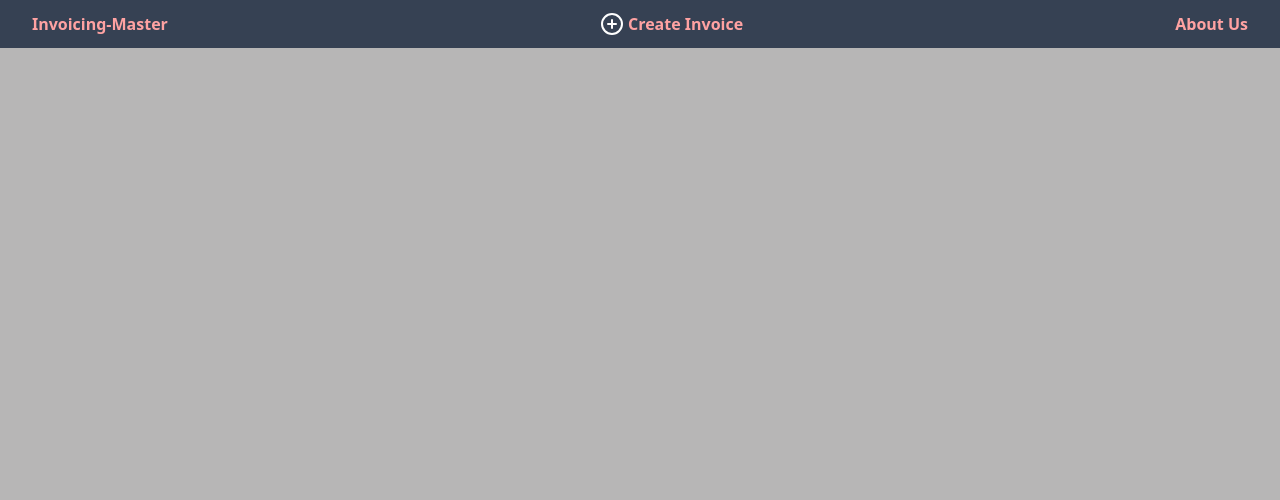
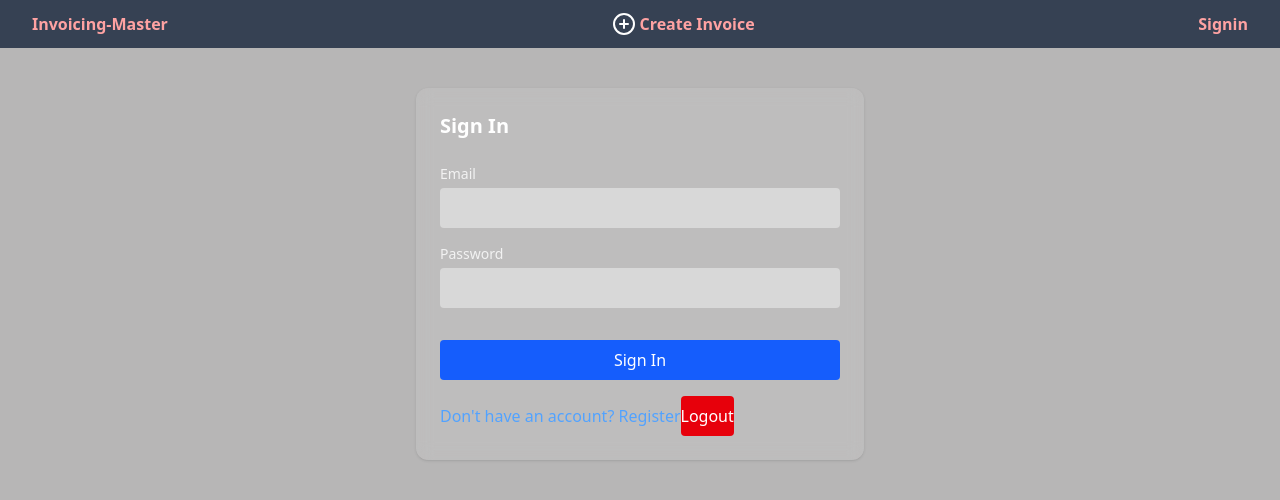
Before and after one commit to jomard44/invoicing, a React (Vite) app in the folder client/: page /auth in a window 1280 px wide. Shown: the top 500 px of the page. Built offline with nearby package versions, Linux system fonts and the light colour scheme.

Commit message:
client side auth

```diff
--- a/client/src/App.tsx
+++ b/client/src/App.tsx
@@ -1,10 +1,11 @@
 import { BrowserRouter, Routes, Route } from "react-router-dom";
 import Home from "./pages/Home";
-import About from "./pages/About";
+import Nothing from "./pages/Nothing";
 import Create from "./pages/Create";
 import Navbar from "./componenets/Navbar";
 import Edit from "./pages/Edit"
 import Delete from "./pages/Delete";
+import Auth from "./pages/Auth";
 
 function App() {
   return (
@@ -13,7 +14,8 @@ function App() {
       <Navbar />
         <Routes>
           <Route path={"/"} element={<Home />} />
-          <Route path={"/about"} element={<About/>} />
+          <Route path={"/auth"} element={<Auth/>} />
+          <Route path={"*"} element={<Nothing/>} />
           <Route path={"/create"} element={<Create/>} />
           <Route path={"/edit/:id"} element={<Edit/>} />
           <Route path={"/delete/:id"} element={<Delete/>} />
--- a/client/src/componenets/Navbar.tsx
+++ b/client/src/componenets/Navbar.tsx
@@ -8,7 +8,7 @@ const Navbar = () => {
 
         <Link to={"/"}><p className="ml-5 text-red-300 font-bold hover:text-white" >Invoicing-master</p></Link>
         <Link to={"/create"}><div className="flex"><CirclePlus className="mr-1"/><p className="text-red-300 font-bold hover:text-white">Create Invoice</p> </div></Link>
-        <Link to={"/about"}><p className="mr-5 text-red-300 font-bold hover:text-white">About Us</p> </Link>
+        <Link to={"/auth"}><p className="mr-5 text-red-300 font-bold hover:text-white">Signin</p> </Link>
 
     </div>
   )
--- a/client/src/pages/About.tsx
+++ /dev/null
@@ -1,10 +0,0 @@
-
-const About = () => {
-  return (
-    <div>
-      <h2>about</h2>
-    </div>
-  )
-}
-
-export default About
--- /dev/null
+++ b/client/src/pages/Auth.tsx
@@ -0,0 +1,111 @@
+import { useState } from "react";
+import { useNavigate } from "react-router-dom";
+
+const Auth = () => {
+  const [email, setEmail] = useState("");
+  const [password, setPassword] = useState("");
+  const [error, setError] = useState("");
+  const [isRegistering, setIsRegistering] = useState(false);
+  const navigate = useNavigate();
+
+  const handleSubmit = async (e: React.FormEvent<HTMLFormElement>) => {
+    e.preventDefault();
+    try {
+      const endpoint = isRegistering
+        ? "http://localhost:3000/api/auth/register"
+        : "http://localhost:3000/api/auth/login";
+
+      const response = await fetch(endpoint, {
+        method: "POST",
+        headers: {
+          "Content-Type": "application/json",
+        },
+        body: JSON.stringify({ email, password }),
+        credentials: "include",
+      });
+
+      const data = await response.json();
+      if (!response.ok) {
+        throw new Error(data.message || "Authentication failed");
+      }
+
+      console.log(
+        isRegistering ? "Registration successful" : "Login successful"
+      );
+      navigate("/");
+    } catch (err: any) {
+      setError(err.message);
+    }
+  };
+
+  const handleLogout = async () => {
+    try {
+      const response = await fetch("http://localhost:3000/api/auth/logout", {
+        method: "POST",
+        credentials: "include",
+      });
+
+      const data = await response.json();
+      if (!response.ok) {
+        throw new Error(data.message || "Logout failed");
+      }
+
+      console.log("Logout successful");
+      navigate("/login");
+    } catch (err: any) {
+      setError(err.message);
+    }
+  };
+
+  return (
+    <div className="max-w-md mx-auto mt-10 p-6 bg-white/10 backdrop-blur rounded-xl shadow">
+      <h2 className="text-xl font-semibold mb-6 text-white">
+        {isRegistering ? "Register" : "Sign In"}
+      </h2>
+      {error && <p className="text-red-500 text-sm mb-4">{error}</p>}
+      <form className="flex flex-col gap-4" onSubmit={handleSubmit}>
+        <div className="flex flex-col gap-1">
+          <label className="text-sm text-white/80">Email</label>
+          <input
+            type="email"
+            value={email}
+            onChange={(e) => setEmail(e.target.value)}
+            className="bg-white/40 rounded px-3 py-2 outline-none focus:ring-2 focus:ring-blue-500"
+          />
+        </div>
+
+        <div className="flex flex-col gap-1">
+          <label className="text-sm text-white/80">Password</label>
+          <input
+            type="password"
+            value={password}
+            onChange={(e) => setPassword(e.target.value)}
+            className="bg-white/40 rounded px-3 py-2 outline-none focus:ring-2 focus:ring-blue-500"
+          />
+        </div>
+
+        <button className="mt-4 bg-blue-600 hover:bg-blue-700 transition text-white rounded py-2 font-medium">
+          {isRegistering ? "Register" : "Sign In"}
+        </button>
+      </form>
+
+      <button
+        className="mt-4 text-blue-400 hover:underline"
+        onClick={() => setIsRegistering(!isRegistering)}
+      >
+        {isRegistering
+          ? "Already have an account? Sign In"
+          : "Don't have an account? Register"}
+      </button>
+
+      <button
+        className="mt-4 bg-red-600 hover:bg-red-700 transition text-white rounded py-2 font-medium"
+        onClick={handleLogout}
+      >
+        Logout
+      </button>
+    </div>
+  );
+};
+
+export default Auth;
--- /dev/null
+++ b/client/src/pages/Nothing.tsx
@@ -0,0 +1,13 @@
+const Nothing = () => {
+  return (
+    <div className="flex flex-col items-center justify-center h-screen bg-gray-900 text-white">
+      <h1 className="text-6xl font-bold mb-4">404</h1>
+      <h2 className="text-2xl font-semibold mb-2">This page does not exist</h2>
+      <p className="text-lg text-gray-400">
+        Please go back to the previous page and try again.
+      </p>
+    </div>
+  );
+};
+
+export default Nothing;
```
Also changed, not shown: 1 other file (tests, documents, lock files or other folders).
